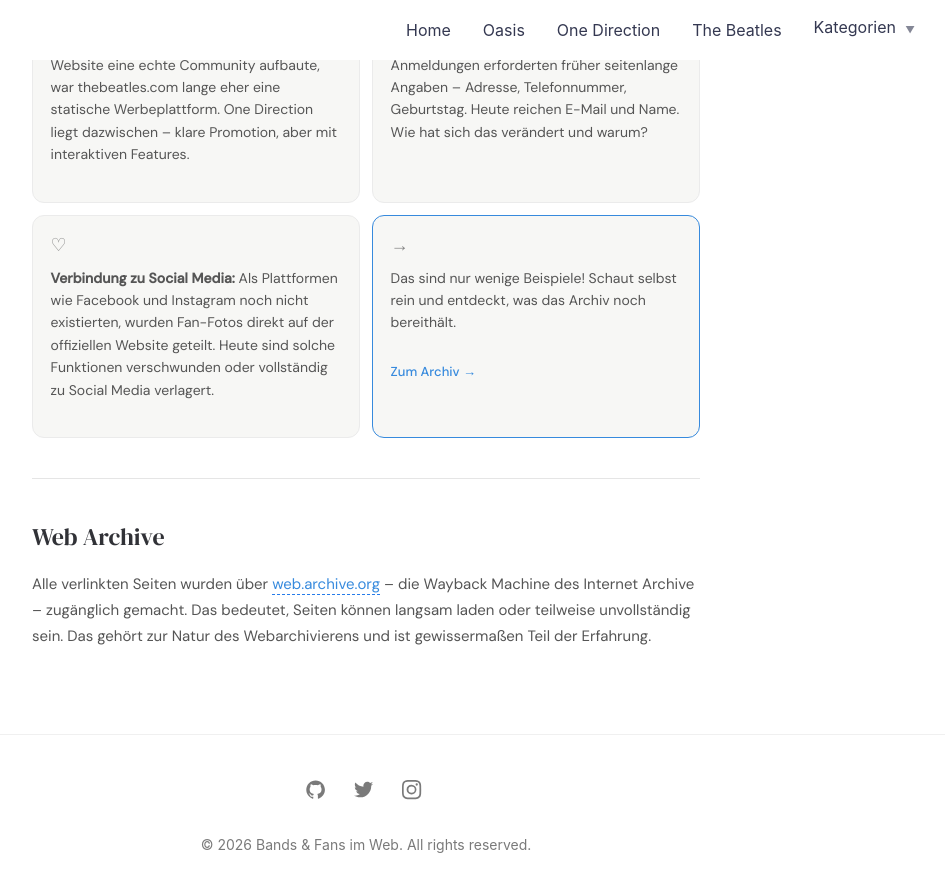
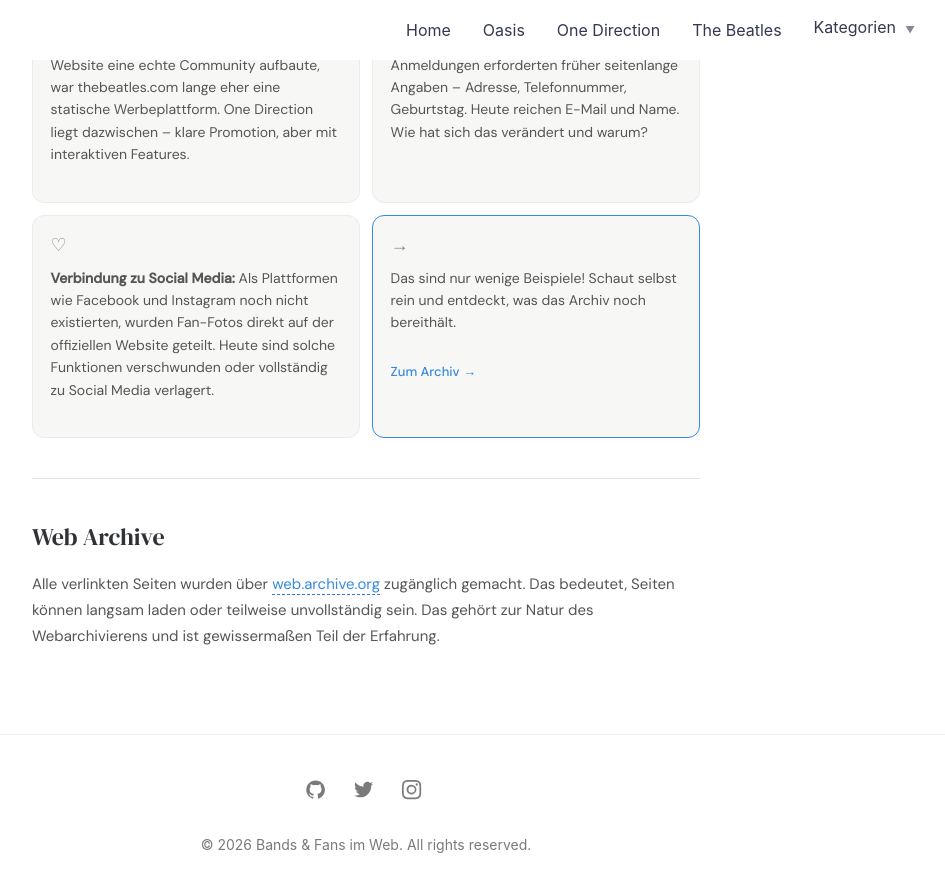
Before and after one commit to livklivk/Bands, a Jekyll site: the page built from _pages/ueber.html, in a window 1280 px wide and 900 px high, scrolled down 1527 px. Shown: the top 892 px of the window, without its empty margins (274-1219 px from the left). Built offline with Jekyll 4.4.1, drawn with Linux system fonts in a browser that asks for light colours.

Commit message:
Über-Seite: Klammerzusatz bei web.archive.org entfernt
Co-Authored-By: Claude Sonnet 4.6 <noreply@anthropic.com>

```diff
--- a/_pages/ueber.html
+++ b/_pages/ueber.html
@@ -128,7 +128,7 @@ permalink: /ueber/
         <hr class="about-divider">
 
         <h2>Web Archive</h2>
-        <p>Alle verlinkten Seiten wurden über <a href="https://web.archive.org" target="_blank" rel="noopener">web.archive.org</a> – die Wayback Machine des Internet Archive – zugänglich gemacht. Das bedeutet, Seiten können langsam laden oder teilweise unvollständig sein. Das gehört zur Natur des Webarchivierens und ist gewissermaßen Teil der Erfahrung.</p>
+        <p>Alle verlinkten Seiten wurden über <a href="https://web.archive.org" target="_blank" rel="noopener">web.archive.org</a> zugänglich gemacht. Das bedeutet, Seiten können langsam laden oder teilweise unvollständig sein. Das gehört zur Natur des Webarchivierens und ist gewissermaßen Teil der Erfahrung.</p>
       </div>
     </div>
 
```
